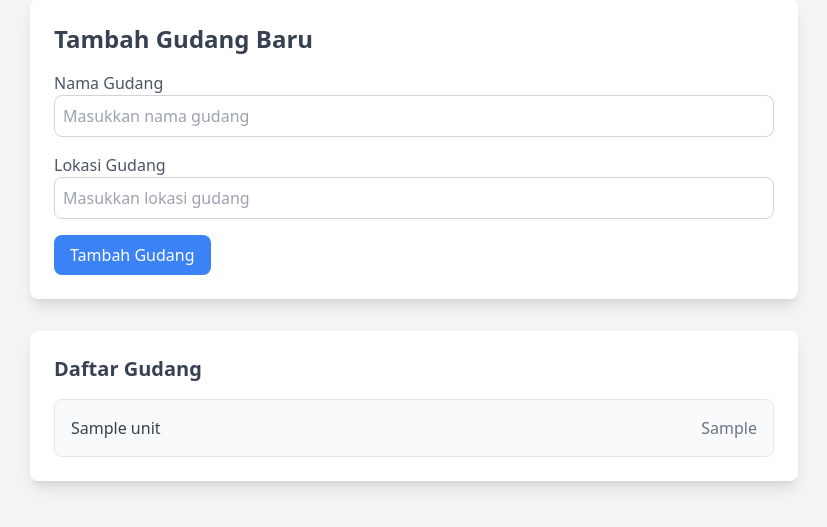
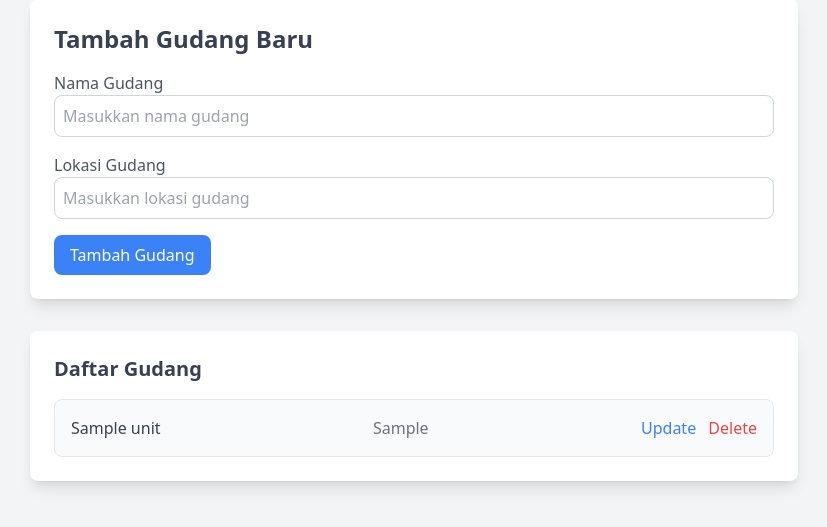
Before and after one commit to radhitchocs/inventory, a PHP site: page /storage_unit.php in a window 1280 px wide. Shown: the part 33-560 px from the top of the page, without its empty margins (226-1053 px from the left). Run offline with PHP 8.4, Linux system fonts and the light colour scheme; the visitor is signed in with stand-in values (Sample User, id 1); tables that the repository leaves empty hold one stand-in row (values such as "Sample post"); some libraries are stand-ins or nearby versions.

Commit message:
feat: add action handle update and delete

```diff
--- a/storage_unit.php
+++ b/storage_unit.php
@@ -10,11 +10,11 @@ if (!isset($_SESSION['admin_id'])) {
 
 $success_message = $error_message = '';
 
-if ($_SERVER['REQUEST_METHOD'] == 'POST') {
+// Handle Add Storage Unit
+if ($_SERVER['REQUEST_METHOD'] == 'POST' && isset($_POST['add_storage'])) {
     $nama_gudang = $_POST['nama_gudang'];
     $lokasi = $_POST['lokasi'];
 
-    // Insert data gudang ke database
     $stmt = $conn->prepare("INSERT INTO storage_unit (nama_gudang, lokasi) VALUES (?, ?)");
     $stmt->bind_param("ss", $nama_gudang, $lokasi);
 
@@ -23,6 +23,51 @@ if ($_SERVER['REQUEST_METHOD'] == 'POST') {
     } else {
         $error_message = "Gagal menambahkan gudang. Error: " . $stmt->error;
     }
+    $stmt->close();
+}
+
+// Handle Delete Storage Unit
+if (isset($_POST['delete_storage']) && isset($_POST['delete_storage_id'])) {
+    $delete_storage_id = intval($_POST['delete_storage_id']);
+
+    // Check if storage unit is referenced in inventory
+    $check_stmt = $conn->prepare("SELECT COUNT(*) as count FROM inventory WHERE lokasi_gudang_id = ?");
+    $check_stmt->bind_param("i", $delete_storage_id);
+    $check_stmt->execute();
+    $result = $check_stmt->get_result();
+    $row = $result->fetch_assoc();
+    $is_referenced = $row['count'] > 0;
+    $check_stmt->close();
+
+    if ($is_referenced) {
+        $error_message = "Tidak dapat menghapus gudang karena masih terdapat barang di dalamnya.";
+    } else {
+        $stmt = $conn->prepare("DELETE FROM storage_unit WHERE gudang_id = ?");
+        $stmt->bind_param("i", $delete_storage_id);
+        if ($stmt->execute()) {
+            $success_message = "Gudang berhasil dihapus!";
+        } else {
+            $error_message = "Gagal menghapus gudang. Error: " . $stmt->error;
+        }
+        $stmt->close();
+    }
+}
+
+// Handle Update Storage Unit
+if ($_SERVER['REQUEST_METHOD'] == 'POST' && isset($_POST['update_storage'])) {
+    $gudang_id = $_POST['gudang_id'];
+    $nama_gudang = $_POST['nama_gudang'];
+    $lokasi = $_POST['lokasi'];
+
+    $stmt = $conn->prepare("UPDATE storage_unit SET nama_gudang = ?, lokasi = ? WHERE gudang_id = ?");
+    $stmt->bind_param("ssi", $nama_gudang, $lokasi, $gudang_id);
+
+    if ($stmt->execute()) {
+        $success_message = "Gudang berhasil diperbarui!";
+    } else {
+        $error_message = "Gagal memperbarui gudang. Error: " . $stmt->error;
+    }
+    $stmt->close();
 }
 
 // Query untuk mendapatkan semua gudang
@@ -36,6 +81,38 @@ $result = $conn->query("SELECT * FROM storage_unit");
     <meta name="viewport" content="width=device-width, initial-scale=1.0">
     <title>Manajemen Gudang</title>
     <script src="https://cdn.tailwindcss.com"></script>
+    <script>
+        function openModal(id, name, location) {
+            document.getElementById('modal').style.display = 'flex';
+            document.getElementById('update_gudang_id').value = id;
+            document.getElementById('update_nama_gudang').value = name;
+            document.getElementById('update_lokasi').value = location;
+        }
+
+        function closeModal() {
+            document.getElementById('modal').style.display = 'none';
+        }
+    </script>
+    <style>
+        .modal {
+            display: none;
+            position: fixed;
+            top: 0;
+            left: 0;
+            width: 100%;
+            height: 100%;
+            background: rgba(0, 0, 0, 0.5);
+            align-items: center;
+            justify-content: center;
+        }
+        .modal-content {
+            background: white;
+            padding: 20px;
+            border-radius: 5px;
+            width: 80%;
+            max-width: 500px;
+        }
+    </style>
 </head>
 <body class="bg-gray-100 p-8">
 
@@ -53,7 +130,7 @@ $result = $conn->query("SELECT * FROM storage_unit");
                     <label for="lokasi" class="block text-gray-600">Lokasi Gudang</label>
                     <input type="text" name="lokasi" class="w-full p-2 border border-gray-300 rounded-lg" placeholder="Masukkan lokasi gudang" required>
                 </div>
-                <button type="submit" class="px-4 py-2 bg-blue-500 text-white rounded-lg">Tambah Gudang</button>
+                <button type="submit" name="add_storage" class="px-4 py-2 bg-blue-500 text-white rounded-lg">Tambah Gudang</button>
 
                 <!-- Pesan Sukses atau Error -->
                 <?php if ($success_message) { ?>
@@ -73,11 +150,38 @@ $result = $conn->query("SELECT * FROM storage_unit");
                 <li class="flex justify-between items-center p-4 bg-gray-50 rounded-lg border border-gray-200">
                     <span class="font-medium text-gray-700"><?php echo htmlspecialchars($row['nama_gudang']); ?></span>
                     <span class="text-gray-500"><?php echo htmlspecialchars($row['lokasi']); ?></span>
+                    <div>
+                        <button onclick="openModal(<?php echo $row['gudang_id']; ?>, '<?php echo htmlspecialchars($row['nama_gudang']); ?>', '<?php echo htmlspecialchars($row['lokasi']); ?>')" class="text-blue-500 hover:underline">Update</button>
+                        <form method="POST" style="display:inline;">
+                            <input type="hidden" name="delete_storage_id" value="<?php echo $row['gudang_id']; ?>">
+                            <button type="submit" name="delete_storage" class="text-red-500 hover:underline ml-2" onclick="return confirm('Apakah Anda yakin ingin menghapus gudang ini?');">Delete</button>
+                        </form>
+                    </div>
                 </li>
                 <?php } ?>
             </ul>
         </div>
     </div>
 
+    <!-- Modal Update -->
+    <div id="modal" class="modal">
+        <div class="modal-content">
+            <h2 class="text-2xl font-bold text-gray-700 mb-4">Update Gudang</h2>
+            <form method="POST">
+                <input type="hidden" id="update_gudang_id" name="gudang_id">
+                <div class="mb-4">
+                    <label for="update_nama_gudang" class="block text-gray-600">Nama Gudang</label>
+                    <input type="text" id="update_nama_gudang" name="nama_gudang" class="w-full p-2 border border-gray-300 rounded-lg" required>
+                </div>
+                <div class="mb-4">
+                    <label for="update_lokasi" class="block text-gray-600">Lokasi Gudang</label>
+                    <input type="text" id="update_lokasi" name="lokasi" class="w-full p-2 border border-gray-300 rounded-lg" required>
+                </div>
+                <button type="submit" name="update_storage" class="px-4 py-2 bg-blue-500 text-white rounded-lg">Update Gudang</button>
+                <button type="button" onclick="closeModal()" class="px-4 py-2 bg-gray-300 text-gray-700 rounded-lg ml-2">Cancel</button>
+            </form>
+        </div>
+    </div>
+
 </body>
 </html>
```
